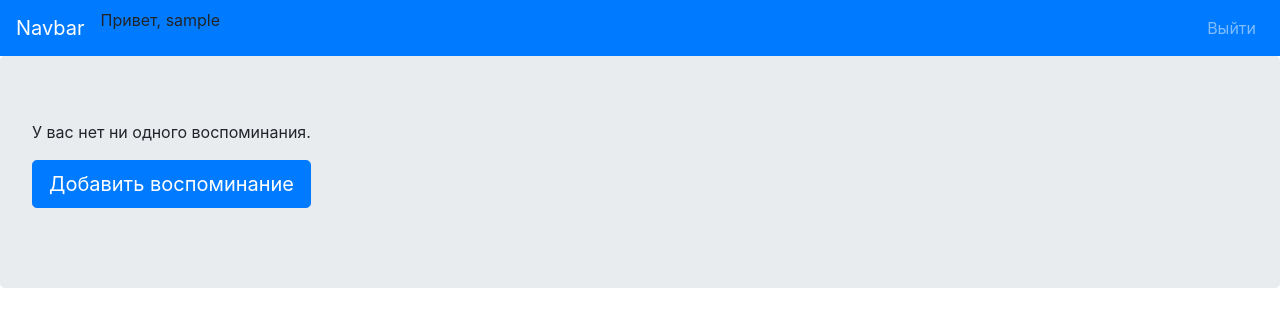
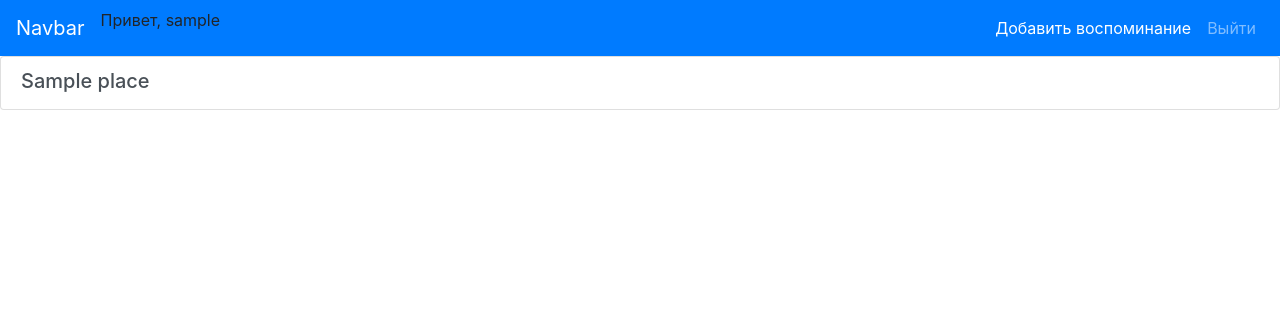
Before and after one commit to anderskate/PlacesRemember, a Django app: page /places/ in a window 1280 px wide. Shown: the top 327 px of the page. Run offline with Django 3.2, Linux system fonts and the light colour scheme; a user stored in the database is signed in; tables that the repository leaves empty hold one stand-in row (values such as "Sample post"); some libraries are stand-ins or nearby versions.

Commit message:
Add the output of saved places on the "places/" page

```diff
--- a/mysite/visited_places_app/templates/visited_places_app/places.html
+++ b/mysite/visited_places_app/templates/visited_places_app/places.html
@@ -1,4 +1,4 @@
-<!doctype html>
+<!DOCTYPE html>
 <html lang="en">
   <head>
     <!-- Required meta tags -->
@@ -21,10 +21,10 @@
 
 	  <div class="collapse navbar-collapse" id="navbarColor01">
 	    <ul class="navbar-nav ml-auto">
-	      <!-- <li class="nav-item active">
-	        <a class="nav-link" href="#">Home <span class="sr-only">(current)</span></a>
+	      <li class="nav-item active">
+	        <a class="nav-link" href="{% url 'create_place' %}">Добавить воспоминание</a>
 	      </li>
-	      <li class="nav-item">
+	      <!-- <li class="nav-item">
 	        <a class="nav-link" href="#">Features</a>
 	      </li>
 	      <li class="nav-item">
@@ -36,16 +36,29 @@
 
 	    </ul>
 
-
 	  </div>
 	</nav>
 
+    {% if not user_places %}
         <div class="jumbotron">
             <p>У вас нет ни одного воспоминания.</p>
             <p class="lead">
                 <a class="btn btn-primary btn-lg" href="{% url 'create_place' %}" role="button">Добавить воспоминание</a>
             </p>
         </div>
+    {% else %}
+        <div class="list-group">
+            {% for place in user_places %}
+                <a href="#" class="list-group-item list-group-item-action flex-column align-items-start">
+                <div class="d-flex w-100 justify-content-between">
+                    <h5 class="mb-1">{{ place.name }}</h5>
+                </div>
+                </a>
+            {% endfor %}
+
+        </div>
+
+    {% endif %}
 
   </body>
 </html>
--- a/mysite/visited_places_app/views.py
+++ b/mysite/visited_places_app/views.py
@@ -1,4 +1,5 @@
 from django.shortcuts import render
+from .models import Place
 from .forms import PlaceForm
 from django.views.generic import View
 from django.shortcuts import redirect
@@ -9,7 +10,13 @@ def index(request):
 
 
 def places(request):
-    return render(request, 'visited_places_app/places.html')
+    user_places = Place.objects.filter(author=request.user)
+
+    return render(
+        request,
+        'visited_places_app/places.html',
+        context={'user_places': user_places}
+        )
 
 
 class PlaceCreate(View):
```
Lines whose indentation alone changed are shown as unchanged.
